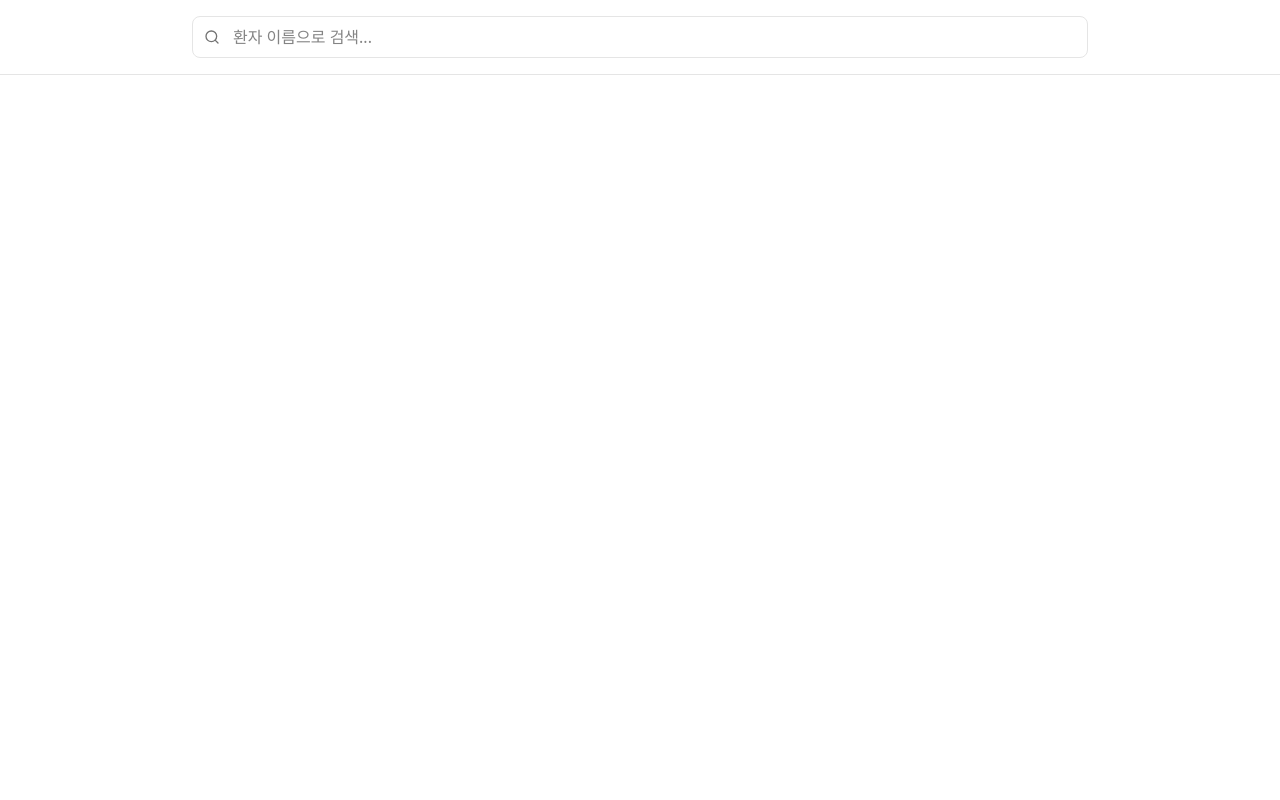
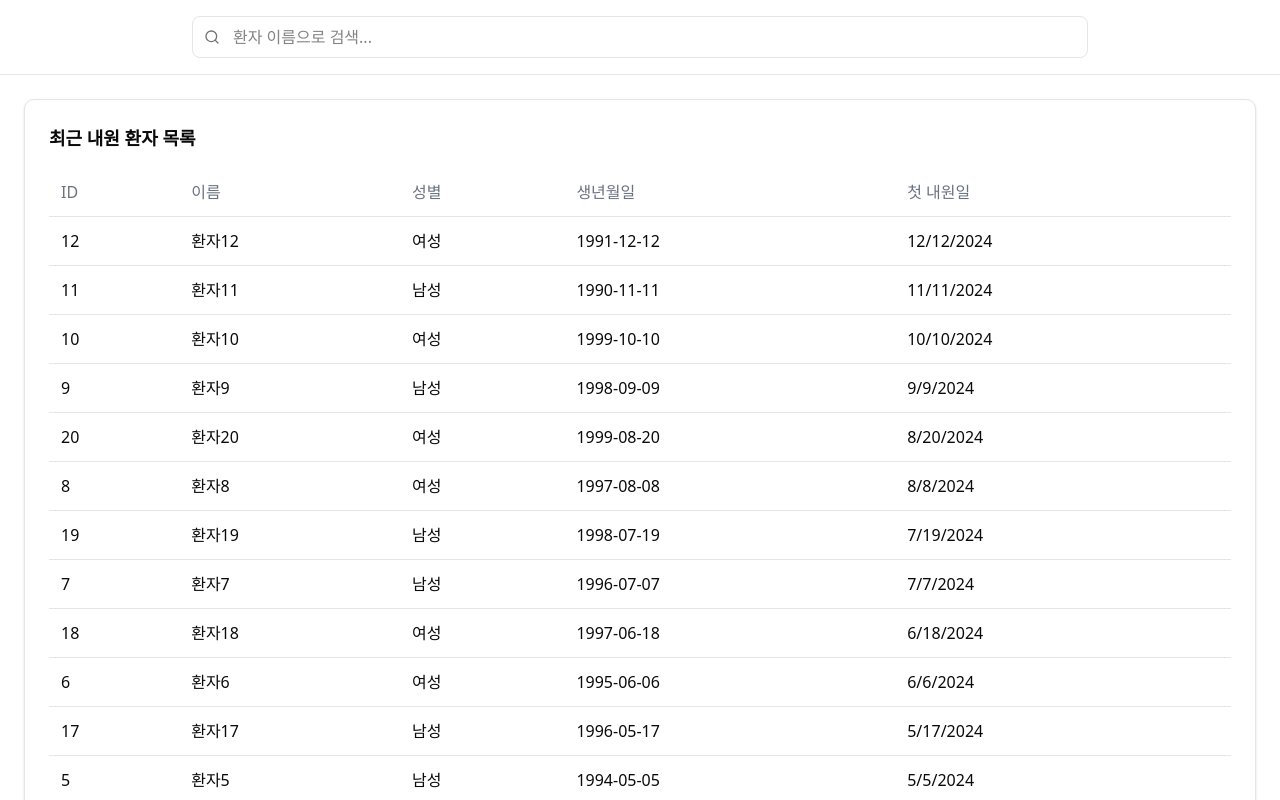
Before and after one commit to Yes-Show/yes-show-web, a Next.js app: page /doctor in a window 1280 px wide. Shown: the top 800 px of the page. Built offline with nearby package versions, Linux system fonts and the light colour scheme.

Commit message:
appointment 정보 불러오기

```diff
--- a/app/doctor/page.tsx
+++ b/app/doctor/page.tsx
@@ -6,7 +6,7 @@ import { getPatientInfoByName } from "@/lib/apis/patientApi"
 import { PatientType } from "@/types/patientType"
 import { toast } from "sonner"
 import { Search } from "lucide-react"
-import { Input } from "@/components/ui/input"
+import { PatientList } from "@/components/patient-list"
 
 export default function DoctorPage() {
     const [name, setName] = useState("")
@@ -52,7 +52,7 @@ export default function DoctorPage() {
                     </form>
                 </div>
             </header>
-            {patient && <AppointmentDashboard patient={patient} />}
+            {patient ? <AppointmentDashboard patient={patient} /> : <PatientList />}
         </div>
     )
 }
--- a/components/appointment-dashboard.tsx
+++ b/components/appointment-dashboard.tsx
@@ -1,13 +1,16 @@
 "use client"
 
-import { useState } from "react"
+import { useState, useEffect } from "react"
 import { PatientSidebar } from "./patient-sidebar"
 import { AppointmentContent } from "./appointment-content"
 import { AppointmentRecorder } from "./appointment-recorder"
 import { AppointmentType } from "@/types/appointmentType"
 import { PatientType } from "@/types/patientType"
+import { getAppointmentsInfoByPatientId } from "@/lib/apis/appointmentApi"
+import { toast } from "sonner"
 
-// Dummy data for appointments
+// 더미 데이터 (주석 처리)
+/*
 export const appointments: AppointmentType[] = [
     {
         appointmentId: 1,
@@ -24,45 +27,39 @@ export const appointments: AppointmentType[] = [
         noShow: false,
         appointmentDate: "2024-05-08",
     },
-    {
-        appointmentId: 2,
-        patientId: 1,
-        memo: "만성요통. VAS 5/10. 척추관협착증 의심. 보존적 치료 중. 운동요법 교육. 진통제 조정.",
-        script: "안녕하세요 지난번 신경차단술 후에는 어떠셨나요? 네 처음에는 많이 좋아졌는데 요즘 다시 아파지기 시작했어요 어느 정도로 아프신가요? 5점 정도요 지난번보다는 덜 아파요 어떤 자세에서 특히 아프신가요? 오래 서있거나 걷다보면 아파요 그리고 허리를 굽히면 더 아파요 MRI를 다시 한번 찍어볼까요? 네 좋습니다 MRI 결과를 보니 척추관협착증이 의심되네요 지금은 보존적 치료를 계속하고 운동요법을 배워보시죠 네 알겠습니다 허리 강화 운동을 매일 30분씩 해주시면 좋을 것 같아요 진통제도 조금 더 강한 걸로 바꿔드릴게요 2주일 후에 다시 봐볼게요 네 감사합니다",
-        summary: JSON.stringify({
-            "주요 증상": "만성요통, 보행시 통증",
-            진단: "척추관협착증 의심",
-            "처방 약물": "진통제 조정",
-            "생활 지침": "허리 강화 운동 30분/일",
-            "후속 조치": "보존적 치료 유지, 2주일 후 재방문",
-        }),
-        noShow: false,
-        appointmentDate: "2024-04-25",
-    },
-    {
-        appointmentId: 3,
-        patientId: 1,
-        memo: "척추관협착증 확진. VAS 6/10. 보행거리 100m. 신경성파행. 수술 권고. 수술 전 검사 진행.",
-        script: "안녕하세요 오늘은 어떠신가요? 네 요즘은 걸을 때마다 다리가 저리고 아파요 얼마나 걸으실 수 있으신가요? 100m 정도 걸으면 다리가 저리고 아파서 쉬어야 해요 그 전에는 얼마나 걸으셨나요? 1km는 걸었는데 요즘은 많이 줄었어요 MRI 결과를 보니 척추관협착증이 확실하네요 수술을 고려해보시는 게 어떨까요? 수술이 꼭 필요한가요? 네 현재 증상이 계속 진행되고 있고 보행거리도 줄어들고 있어서 수술을 권고드립니다 수술 전에 필요한 검사들을 진행해볼게요 네 알겠습니다 심장기능검사와 폐기능검사를 먼저 해보시죠 수술은 2주 후에 진행하면 될 것 같아요 네 감사합니다",
-        summary: JSON.stringify({
-            "주요 증상": "보행시 하지 통증, 신경성파행",
-            진단: "척추관협착증",
-            "처방 약물": "수술 전 검사 진행",
-            "생활 지침": "수술 전 준비",
-            "후속 조치": "심장/폐기능검사, 2주 후 수술 예정",
-        }),
-        noShow: false,
-        appointmentDate: "2024-04-10",
-    },
+    // ... 나머지 더미 데이터
 ]
+*/
 
 interface AppointmentDashboardProps {
     patient: PatientType
 }
 
 export function AppointmentDashboard({ patient }: AppointmentDashboardProps) {
-    const [selectedAppointment, setSelectedAppointment] = useState<AppointmentType>(appointments[0])
+    const [appointments, setAppointments] = useState<AppointmentType[]>([])
+    const [selectedAppointment, setSelectedAppointment] = useState<AppointmentType | null>(null)
     const [isNewAppointment, setIsNewAppointment] = useState<boolean>(false)
+    const [loading, setLoading] = useState(true)
+
+    useEffect(() => {
+        const fetchAppointments = async () => {
+            try {
+                const data = await getAppointmentsInfoByPatientId(patient.patientId)
+                setAppointments(data)
+                if (data.length > 0) {
+                    setSelectedAppointment(data[0])
+                }
+            } catch (error) {
+                toast.error(
+                    error instanceof Error ? error.message : "진료 내역을 가져오는데 실패했습니다."
+                )
+            } finally {
+                setLoading(false)
+            }
+        }
+
+        fetchAppointments()
+    }, [patient.patientId])
 
     const handleSelectAppointment = (id: number) => {
         const appointment = appointments.find((t) => t.appointmentId === id)
@@ -76,6 +73,14 @@ export function AppointmentDashboard({ patient }: AppointmentDashboardProps) {
         setIsNewAppointment(true)
     }
 
+    if (loading) {
+        return (
+            <div className="flex flex-1 items-center justify-center">
+                <p className="text-gray-500">진료 내역을 불러오는 중...</p>
+            </div>
+        )
+    }
+
     return (
         <div className="flex flex-1 overflow-hidden">
             <div className="flex h-full w-64 min-w-64 flex-shrink-0 border-r bg-white">
@@ -85,15 +90,19 @@ export function AppointmentDashboard({ patient }: AppointmentDashboardProps) {
                     onSelectAppointment={handleSelectAppointment}
                     onNewAppointment={handleNewAppointment}
                     selectedAppointmentId={
-                        isNewAppointment ? null : selectedAppointment?.appointmentId
+                        isNewAppointment ? null : (selectedAppointment?.appointmentId ?? null)
                     }
                 />
             </div>
             <main className="flex-1 overflow-auto bg-white">
                 {isNewAppointment ? (
                     <AppointmentRecorder />
+                ) : selectedAppointment ? (
+                    <AppointmentContent {...selectedAppointment} />
                 ) : (
-                    <AppointmentContent {...selectedAppointment} />
+                    <div className="flex h-full items-center justify-center">
+                        <p className="text-gray-500">진료 내역이 없습니다.</p>
+                    </div>
                 )}
             </main>
         </div>
--- /dev/null
+++ b/components/patient-list.tsx
@@ -0,0 +1,72 @@
+import { PatientType } from "@/types/patientType"
+
+// 더미 데이터
+const dummyPatients: PatientType[] = Array.from({ length: 20 }, (_, index) => ({
+    patientId: index + 1,
+    name: `환자${index + 1}`,
+    gender: index % 2,
+    birthday: `199${index % 10}-${String((index % 12) + 1).padStart(2, "0")}-${String((index % 28) + 1).padStart(2, "0")}`,
+    neighbourhood: `서울시 ${(index % 25) + 1}구`,
+    phone: `010-${String(index).padStart(4, "0")}-${String(index + 1000).padStart(4, "0")}`,
+    email: `patient${index + 1}@example.com`,
+    emergencyContact: `비상연락처${index + 1}`,
+    emergencyPhone: `010-${String(index + 1000).padStart(4, "0")}-${String(index).padStart(4, "0")}`,
+    bloodType: ["A", "B", "O", "AB"][index % 4],
+    createdAt: new Date(2024, index % 12, (index % 28) + 1).toISOString(),
+}))
+
+export function PatientList() {
+    // createdAt 기준으로 정렬
+    const sortedPatients = [...dummyPatients].sort(
+        (a, b) => new Date(b.createdAt).getTime() - new Date(a.createdAt).getTime()
+    )
+
+    return (
+        <div className="p-6">
+            <div className="rounded-lg border bg-white shadow-sm">
+                <div className="p-6">
+                    <h2 className="text-lg font-semibold mb-4">최근 내원 환자 목록</h2>
+                    <div className="overflow-x-auto">
+                        <table className="w-full">
+                            <thead>
+                                <tr className="border-b">
+                                    <th className="text-left p-3 font-medium text-gray-500">ID</th>
+                                    <th className="text-left p-3 font-medium text-gray-500">
+                                        이름
+                                    </th>
+                                    <th className="text-left p-3 font-medium text-gray-500">
+                                        성별
+                                    </th>
+                                    <th className="text-left p-3 font-medium text-gray-500">
+                                        생년월일
+                                    </th>
+                                    <th className="text-left p-3 font-medium text-gray-500">
+                                        첫 내원일
+                                    </th>
+                                </tr>
+                            </thead>
+                            <tbody>
+                                {sortedPatients.map((patient) => (
+                                    <tr
+                                        key={patient.patientId}
+                                        className="border-b hover:bg-gray-50"
+                                    >
+                                        <td className="p-3">{patient.patientId}</td>
+                                        <td className="p-3">{patient.name}</td>
+                                        <td className="p-3">
+                                            {patient.gender === 0 ? "남성" : "여성"}
+                                        </td>
+                                        <td className="p-3">{patient.birthday}</td>
+                                        <td className="p-3">
+                                            {new Date(patient.createdAt).toLocaleDateString()}
+                                        </td>
+                                    </tr>
+                                ))}
+                            </tbody>
+                        </table>
+                    </div>
+                </div>
+            </div>
+        </div>
+    )
+}
--- a/lib/apis/appointmentApi.ts
+++ b/lib/apis/appointmentApi.ts
@@ -4,8 +4,15 @@ import { api } from "./apiConfig"
 export const getAppointmentsInfoByPatientId = async (
     patientId: number
 ): Promise<AppointmentType[]> => {
-    const res = await api.get<AppointmentType[]>(`/appointment/patient/${patientId}`) // TODO: 백엔드 API 뚫리면 수정
-    return res.data
+    try {
+        const response = await api.get<AppointmentType[]>(`/appointment/patient/${patientId}`)
+        return response.data
+    } catch (error) {
+        if (error instanceof Error) {
+            throw new Error("진료 내역을 가져오는데 실패했습니다.")
+        }
+        throw error
+    }
 }
 
 export const addAppointment = async (patientId: number): Promise<AppointmentType> => {
```
